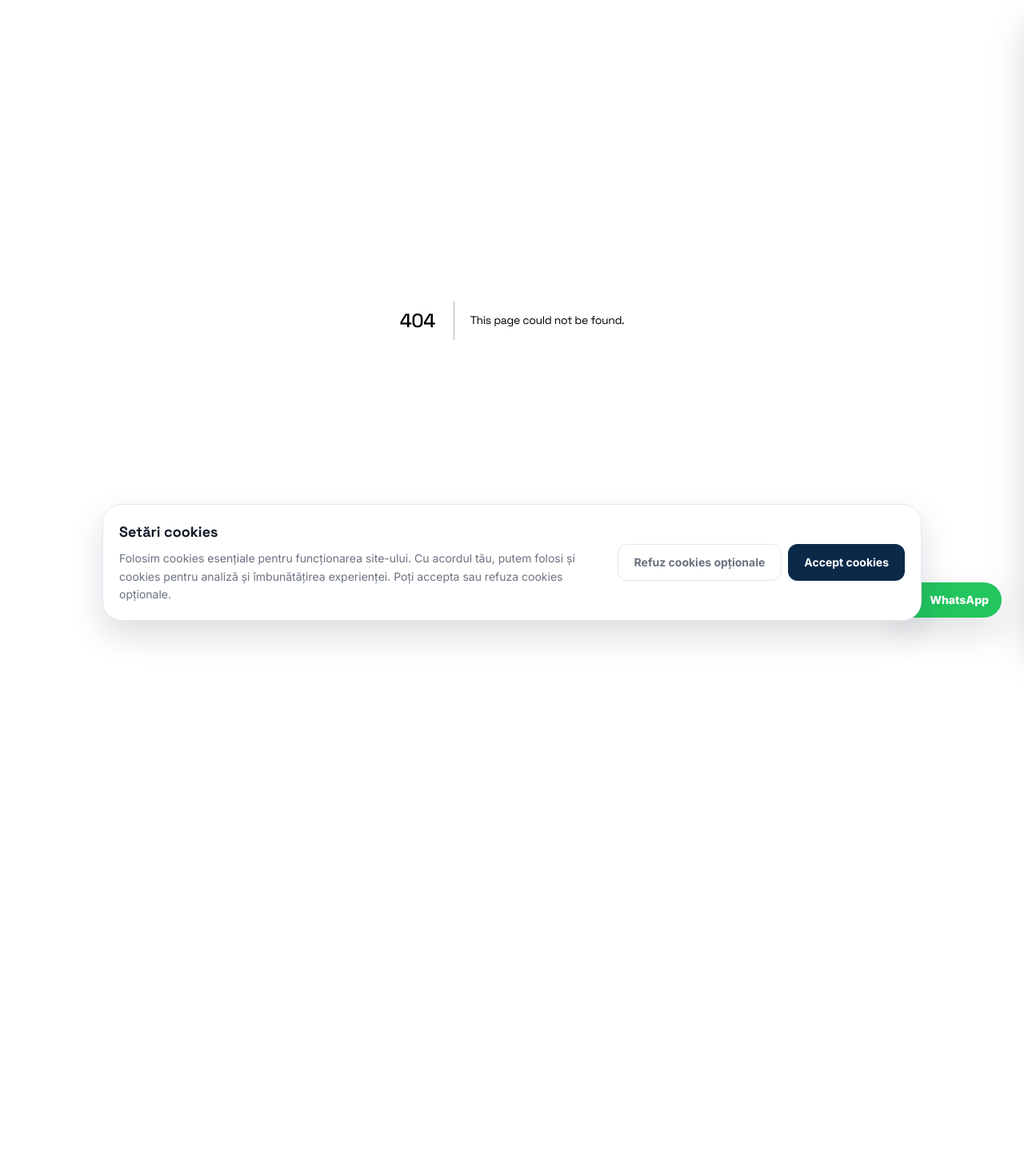
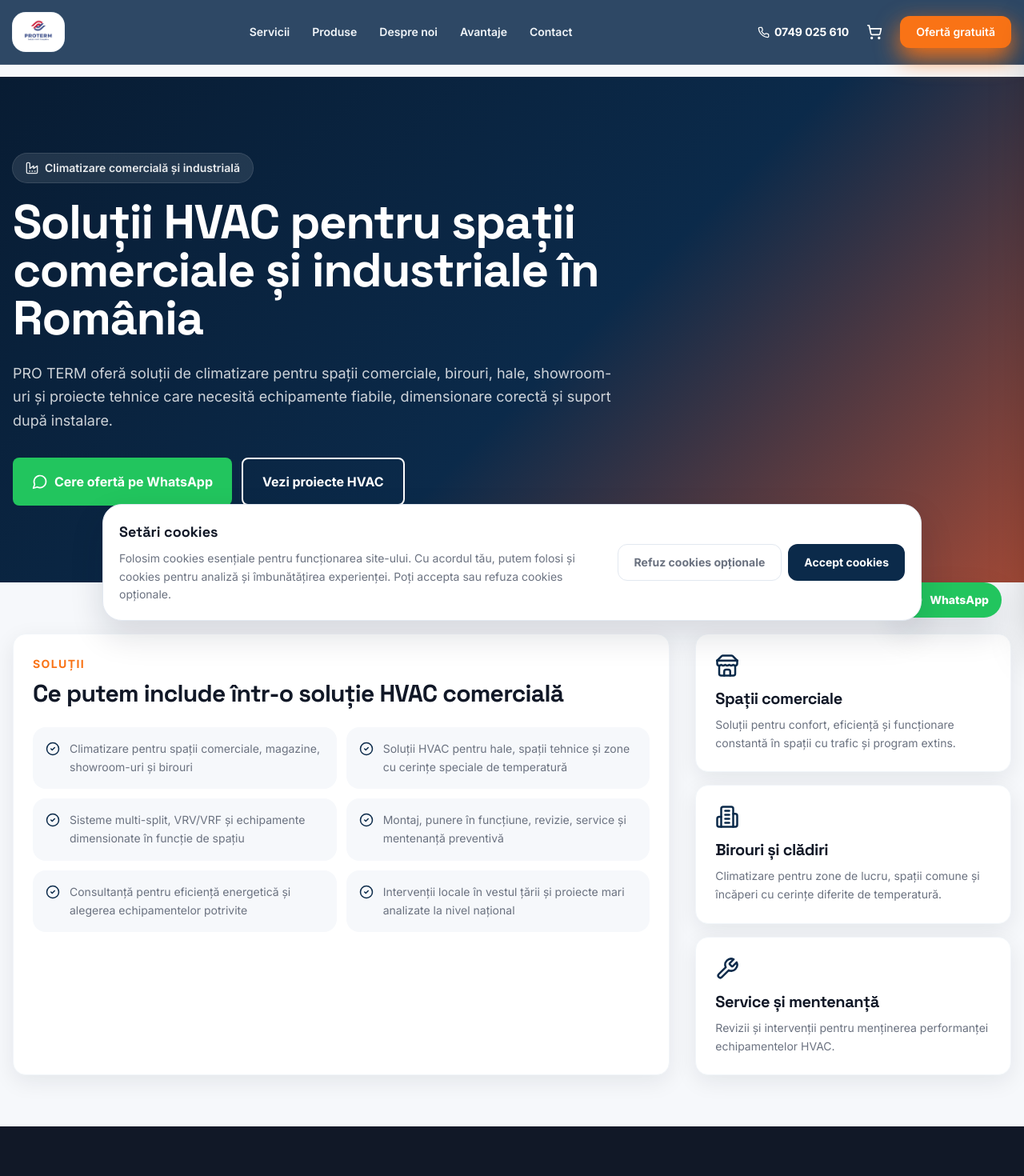
Before and after one commit to protermarad-hash/pro-term-web, a Next.js app: page /servicii/climatizare-comerciala-industriala-romania in a window 1280 px wide. Before the commit this address had no page. Shown: the top 1470 px of the page at 80% size. Before the commit the page ends 800 px from the top, so only its background shows below. Built offline with nearby package versions, Linux system fonts and the light colour scheme.

Commit message:
Add commercial industrial HVAC SEO page

```diff
--- /dev/null
+++ b/src/app/servicii/climatizare-comerciala-industriala-romania/page.tsx
@@ -0,0 +1,98 @@
+import type { Metadata } from 'next';
+import Link from 'next/link';
+import { Building2, CheckCircle2, Factory, MessageCircle, Store, Wrench } from 'lucide-react';
+import Header from '@/components/Header';
+import Footer from '@/components/Footer';
+
+export const metadata: Metadata = {
+  title: 'Climatizare comercială și industrială România | PRO TERM',
+  description: 'Soluții de climatizare comercială și industrială în România: spații comerciale, birouri, hale, sisteme HVAC, VRV/VRF, montaj, service și mentenanță.',
+};
+
+const phone = '40749025610';
+
+function buildWhatsAppUrl(message: string) {
+  return `https://wa.me/${phone}?text=${encodeURIComponent(message)}`;
+}
+
+const solutions = [
+  'Climatizare pentru spații comerciale, magazine, showroom-uri și birouri',
+  'Soluții HVAC pentru hale, spații tehnice și zone cu cerințe speciale de temperatură',
+  'Sisteme multi-split, VRV/VRF și echipamente dimensionate în funcție de spațiu',
+  'Montaj, punere în funcțiune, revizie, service și mentenanță preventivă',
+  'Consultanță pentru eficiență energetică și alegerea echipamentelor potrivite',
+  'Intervenții locale în vestul țării și proiecte mari analizate la nivel național',
+];
+
+export default function CommercialIndustrialPage() {
+  const whatsappUrl = buildWhatsAppUrl('Bună ziua, doresc detalii pentru climatizare comercială sau industrială.');
+
+  return (
+    <>
+      <Header />
+      <main className="bg-light-200 pt-24">
+        <section className="bg-hero-gradient py-24 text-white">
+          <div className="container mx-auto px-4">
+            <div className="max-w-4xl">
+              <span className="mb-5 inline-flex items-center gap-2 rounded-full bg-white/10 px-4 py-2 text-sm font-semibold text-white/90 ring-1 ring-white/20">
+                <Factory size={16} /> Climatizare comercială și industrială
+              </span>
+              <h1 className="font-heading text-4xl font-bold leading-tight md:text-6xl">
+                Soluții HVAC pentru spații comerciale și industriale în România
+              </h1>
+              <p className="mt-6 max-w-3xl text-lg leading-relaxed text-white/80">
+                PRO TERM oferă soluții de climatizare pentru spații comerciale, birouri, hale, showroom-uri și proiecte tehnice care necesită echipamente fiabile, dimensionare corectă și suport după instalare.
+              </p>
+              <div className="mt-8 flex flex-col gap-3 sm:flex-row">
+                <a href={whatsappUrl} target="_blank" rel="noopener noreferrer" className="inline-flex items-center justify-center gap-2 rounded-lg bg-green-500 px-6 py-4 font-bold text-white transition hover:bg-green-600">
+                  <MessageCircle size={20} /> Cere ofertă pe WhatsApp
+                </a>
+                <Link href="/servicii/proiecte-hvac-romania" className="inline-flex items-center justify-center rounded-lg border-2 border-white px-6 py-4 font-bold text-white transition hover:bg-white hover:text-primary">
+                  Vezi proiecte HVAC
+                </Link>
+              </div>
+            </div>
+          </div>
+        </section>
+
+        <section className="py-16">
+          <div className="container mx-auto px-4">
+            <div className="grid gap-8 lg:grid-cols-3">
+              <div className="card lg:col-span-2">
+                <span className="text-sm font-bold uppercase tracking-widest text-accent">Soluții</span>
+                <h2 className="mt-2 font-heading text-3xl font-bold text-dark">Ce putem include într-o soluție HVAC comercială</h2>
+                <div className="mt-6 grid gap-3 sm:grid-cols-2">
+                  {solutions.map((item) => (
+                    <div key={item} className="flex gap-3 rounded-2xl bg-light-200 p-4">
+                      <CheckCircle2 size={18} className="mt-0.5 flex-shrink-0 text-primary" />
+                      <p className="text-sm leading-relaxed text-dark-300">{item}</p>
+                    </div>
+                  ))}
+                </div>
+              </div>
+
+              <div className="space-y-4">
+                <div className="card">
+                  <Store className="mb-3 text-primary" size={30} />
+                  <h3 className="font-heading text-xl font-bold text-dark">Spații comerciale</h3>
+                  <p className="mt-2 text-sm leading-relaxed text-dark-300">Soluții pentru confort, eficiență și funcționare constantă în spații cu trafic și program extins.</p>
+                </div>
+                <div className="card">
+                  <Building2 className="mb-3 text-primary" size={30} />
+                  <h3 className="font-heading text-xl font-bold text-dark">Birouri și clădiri</h3>
+                  <p className="mt-2 text-sm leading-relaxed text-dark-300">Climatizare pentru zone de lucru, spații comune și încăperi cu cerințe diferite de temperatură.</p>
+                </div>
+                <div className="card">
+                  <Wrench className="mb-3 text-primary" size={30} />
+                  <h3 className="font-heading text-xl font-bold text-dark">Service și mentenanță</h3>
+                  <p className="mt-2 text-sm leading-relaxed text-dark-300">Revizii și intervenții pentru menținerea performanței echipamentelor HVAC.</p>
+                </div>
+              </div>
+            </div>
+          </div>
+        </section>
+      </main>
+      <Footer />
+    </>
+  );
+}
```
